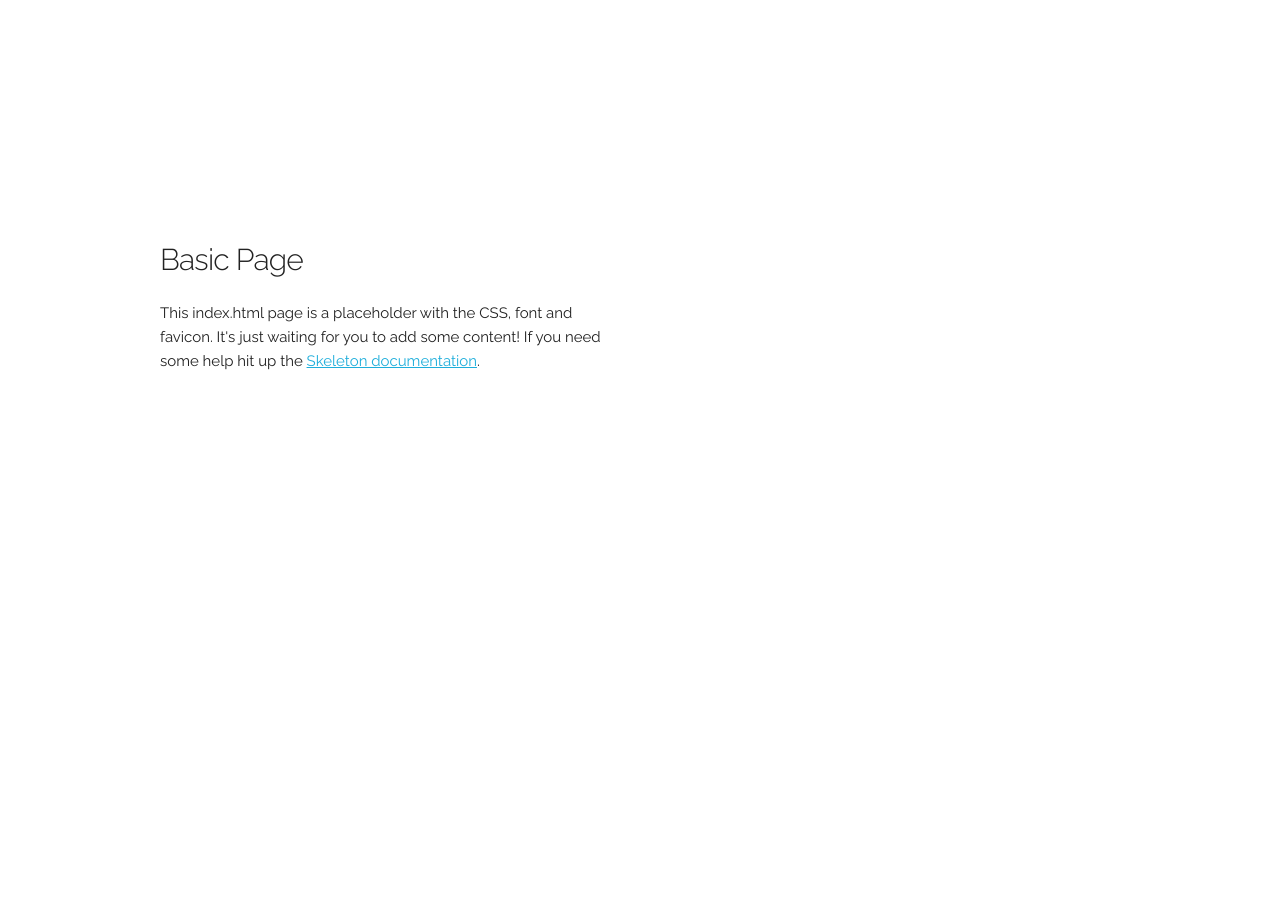
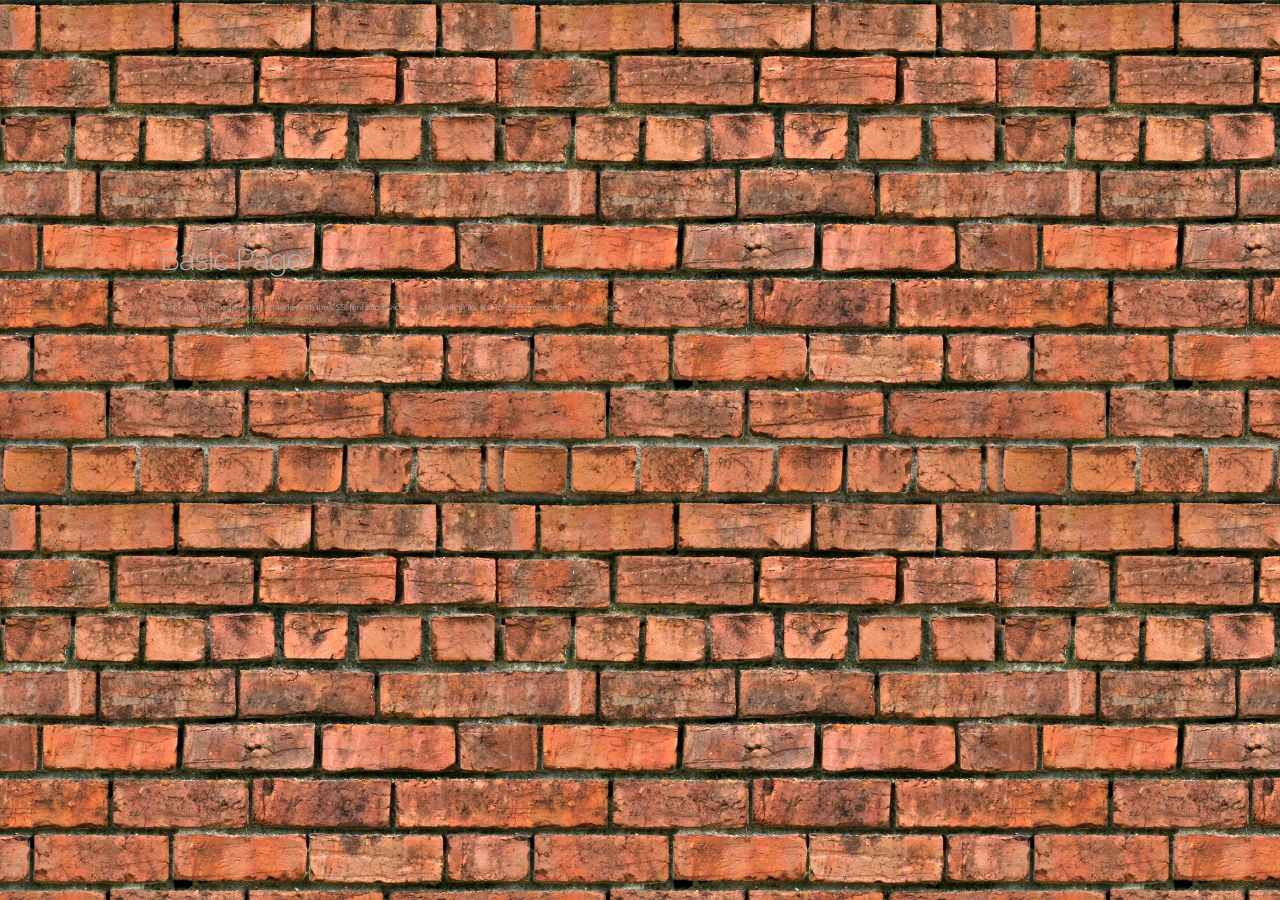
Before and after one commit to jacksoncwilliams/jackson-erin, a Jekyll site: the page skeleton.html, which Jekyll copies as it is, in a window 1280 px wide. Built offline with Jekyll 4.4.1, drawn with Linux system fonts in a browser that asks for light colours.

Commit message:
Update skeleton.html

```diff
--- a/skeleton.html
+++ b/skeleton.html
@@ -21,6 +21,7 @@
   –––––––––––––––––––––––––––––––––––––––––––––––––– -->
   <link rel="stylesheet" href="css/normalize.css">
   <link rel="stylesheet" href="css/skeleton.css">
+  <link rel="stylesheet" href="css/main.css">
 
   <!-- Favicon
   –––––––––––––––––––––––––––––––––––––––––––––––––– -->
```
